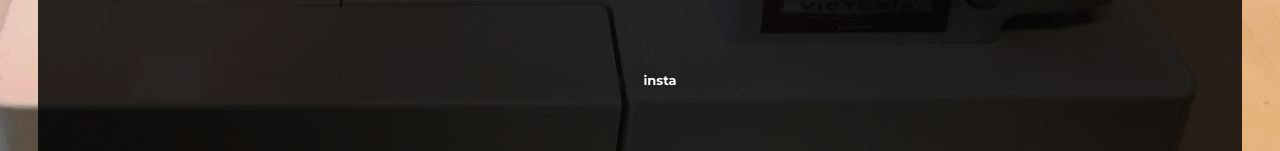
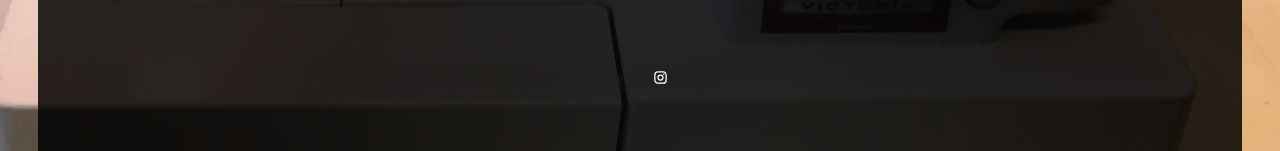
Before and after one commit to Laurazig/leipzig-wardrobe-react, a React (Create React App) app: page / in a window 1280 px wide. Shown: the part 1086-1237 px from the top of the page. Built offline with nearby package versions, Linux system fonts and the light colour scheme.

Commit message:
insta icon

```diff
--- a/package.json
+++ b/package.json
@@ -6,6 +6,7 @@
   "dependencies": {
     "@emotion/react": "^11.10.4",
     "@emotion/styled": "^11.10.4",
+    "@mui/icons-material": "^5.10.3",
     "@mui/material": "^5.10.3",
     "@testing-library/jest-dom": "^5.16.4",
     "@testing-library/react": "^13.1.1",
--- a/src/Components/Footer.jsx
+++ b/src/Components/Footer.jsx
@@ -1,4 +1,5 @@
 import React from "react";
+import InstagramIcon from '@mui/icons-material/Instagram';
 
 const Footer = () => {
     return (
@@ -6,7 +7,7 @@
             <nav>
                 <ul>
                     <li >
-                        <a href="https://www.instagram.com/leipzig.wardrobe/" target="_blank" rel="noreferrer" >insta</a>
+                        <a href="https://www.instagram.com/leipzig.wardrobe/" target="_blank" rel="noreferrer" ><InstagramIcon /></a>
                     </li>
                 </ul>
             </nav>
```
Also changed, not shown: src/scss/abstracts/_mixins.scss (+8 -1 lines), 2 other files (tests, documents, lock files or other folders).
